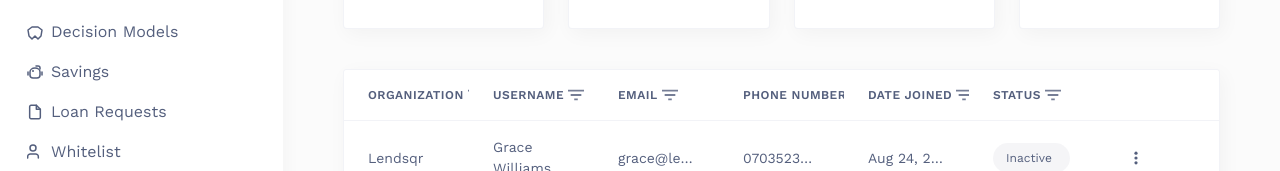
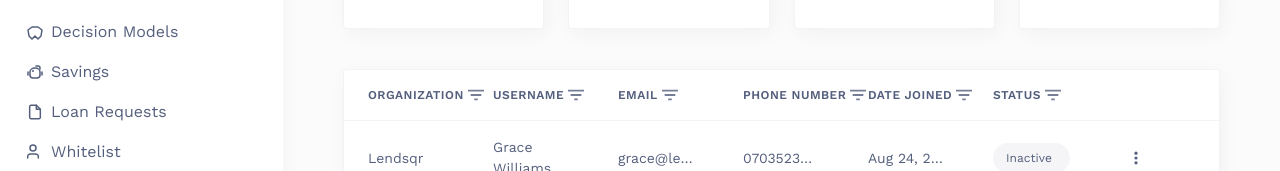
Before and after one commit to HarunaDev/lendsqr-fe-test, a React (Vite) app: page /dashboard/users in a window 1280 px wide. Shown: the part 359-530 px from the top of the page. Built offline with nearby package versions, Linux system fonts and the light colour scheme.

Commit message:
modified table style

```diff
--- a/src/components/Table/Table.scss
+++ b/src/components/Table/Table.scss
@@ -15,10 +15,12 @@
 
   &__header {
     background-color: $bg-white;
+
   }
 
   &__header-row {
     border-bottom: 1px solid $border-color;
+
   }
 
   &__header-cell {
@@ -30,8 +32,8 @@
     text-transform: uppercase;
     letter-spacing: 0.04em;
     // white-space: nowrap;
-    overflow: hidden;
-    text-overflow: ellipsis;
+    // overflow: hidden;
+    // text-overflow: ellipsis;
     white-space: nowrap;
 
     @include respond-to('xl') {
```
